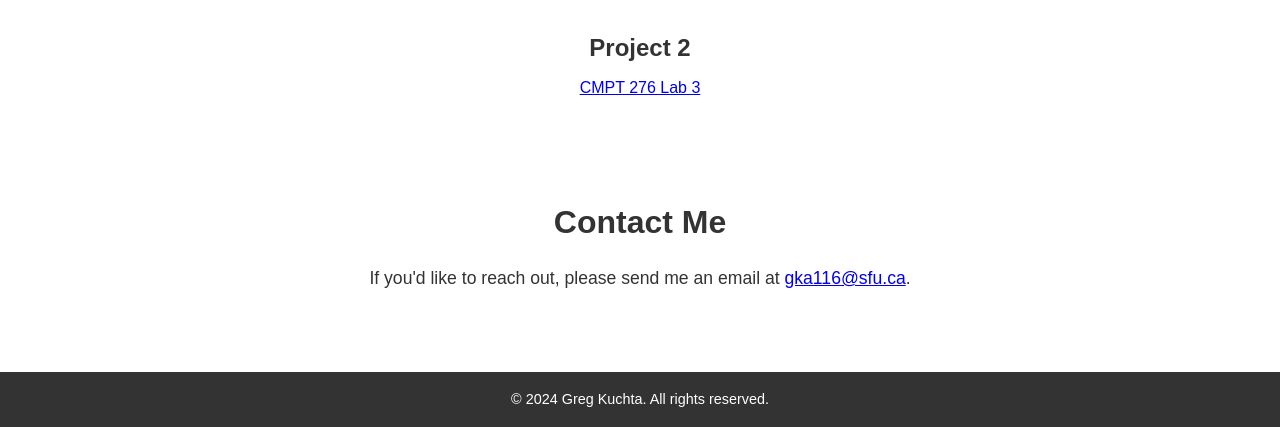
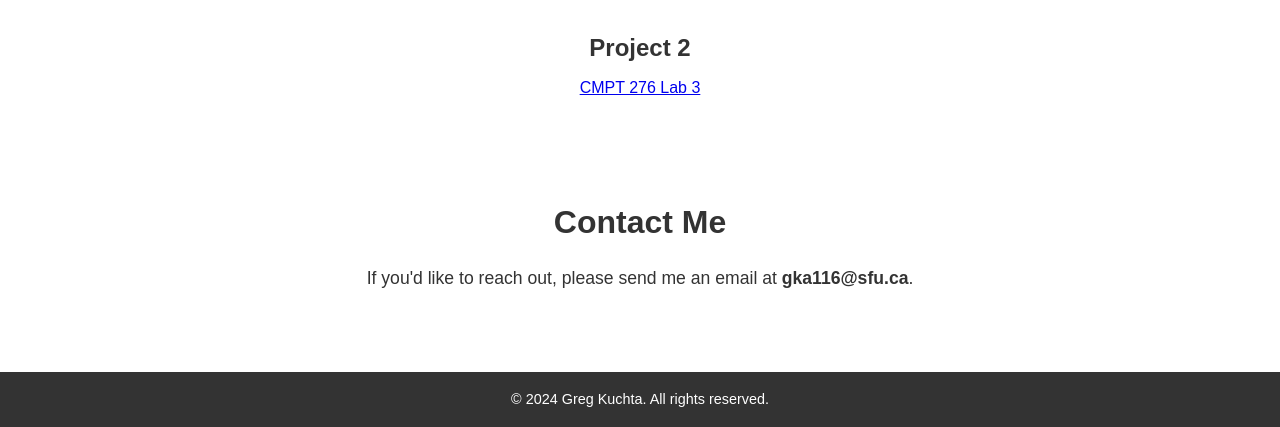
Before and after one commit to gkuch931/gkuch931.github.io, a plain HTML site: page index.html in a window 1280 px wide. Shown: the part 525-952 px from the top of the page. Drawn offline with Linux system fonts and the light colour scheme.

Commit message:
Added contact link styling

```diff
--- a/style.css
+++ b/style.css
@@ -81,6 +81,17 @@ header nav ul li a:hover {
     color: #666;
 }
 
+/* Contact section link style */
+#contact a {
+    color: #333;
+    text-decoration: none;
+    font-weight: bold;
+}
+
+#contact a:hover {
+    color: #555;
+}
+
 /* Footer styling */
 footer {
     background-color: #333;
```
